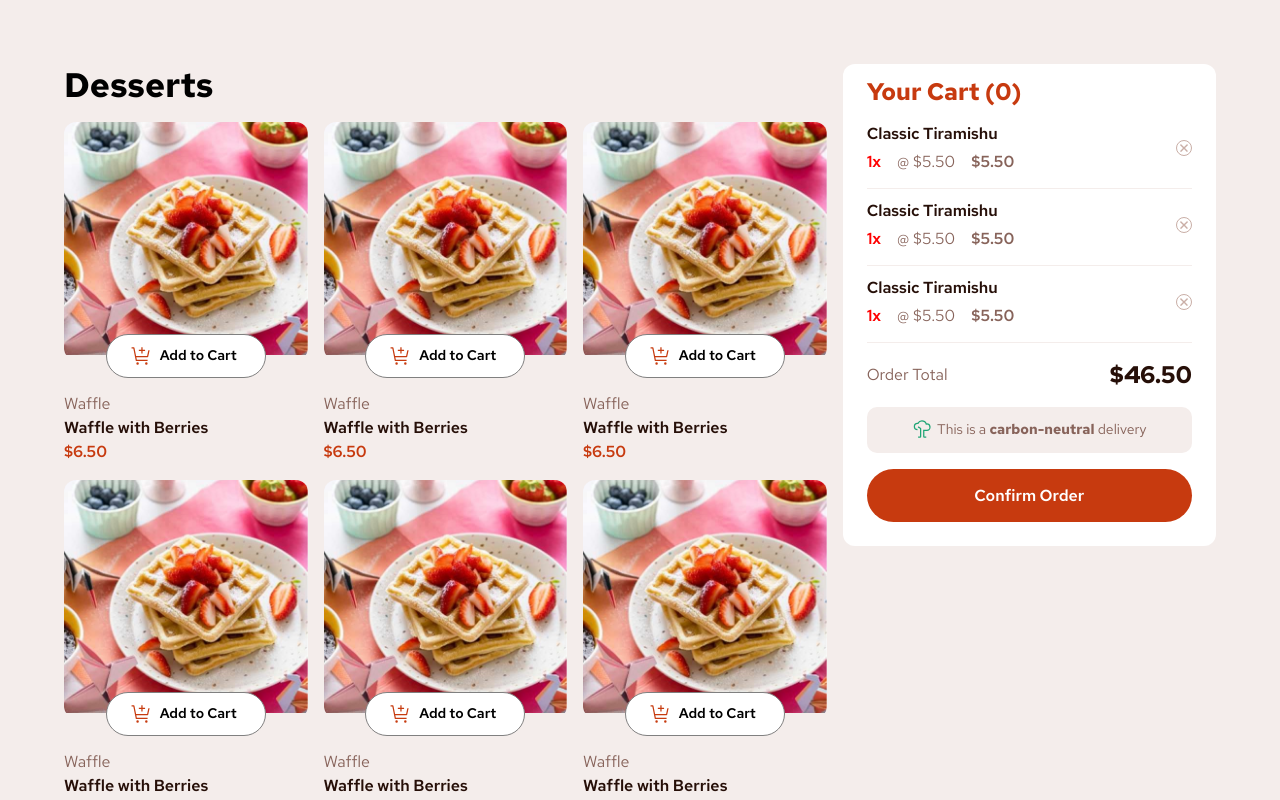
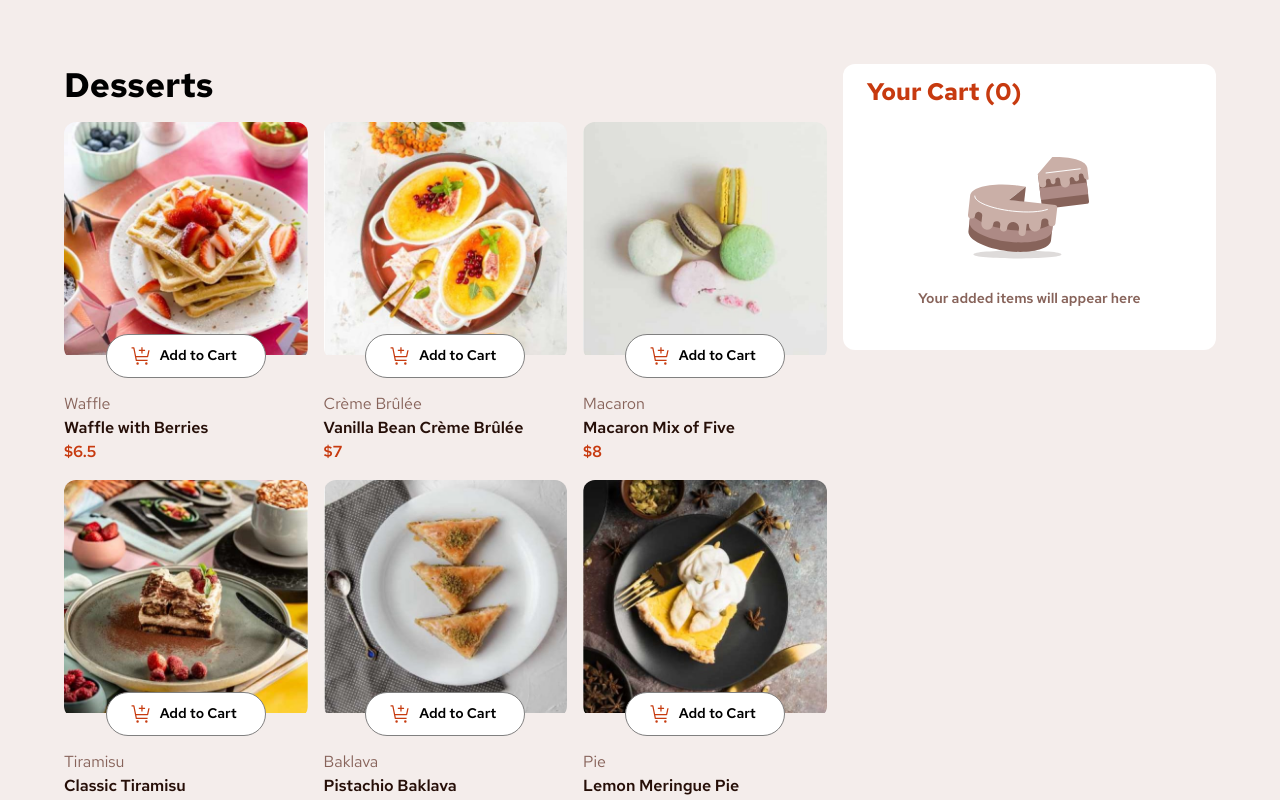
Before and after one commit to Muhammad-Junaid23/Dessert-Cart, a React (Vite) app: page / in a window 1280 px wide. Shown: the top 800 px of the page. Built offline with nearby package versions, Linux system fonts and the light colour scheme.

Commit message:
added state management to cart and modal

```diff
--- a/src/components/Card.jsx
+++ b/src/components/Card.jsx
@@ -1,24 +1,25 @@
 import { Box, Stack, Typography } from '@mui/material';
 import { useState } from 'react';
 
-const Card = () => {
+const Card = ({ item, handleDecrement, handleIncrement }) => {
   let [addToCart, setAddToCart] = useState(true);
-  let [value, setValue] = useState(1);
 
-  const Increment = () => setValue(value++); // increment value by 1
-
-  const Decrement = () => {
-    if (value >= 1) {
-      setValue(value--);
+  const togglerBtn = () => {
+    if (item.qty <= 1) {
+      setAddToCart(true);
     }
-    return setValue(value);
+    if (item.qty >= 1) {
+      setAddToCart(false);
+    }
   };
 
+  // console.log('IS ADD TO CARD: ', addToCart);
+  // console.log('CARD ITEM: ', item);
   return (
     <Stack alignItems='start' width='100%' height='auto'>
       <Box position='relative'>
         <Box width='100%' borderRadius={3} overflow='hidden'>
-          <img src='img/image-waffle-desktop.jpg' height='100%' width='100%' alt='dessert' />
+          <img src={item.image.desktop} height='100%' width='100%' alt='item-image' />
         </Box>
         {addToCart ? (
           <Stack
@@ -33,7 +34,15 @@ const Card = () => {
             bgcolor='white'
             width='160px'
             left={'50%'}
-            sx={{ transform: 'translateX(-50%)' }}
+            sx={{ transform: 'translateX(-50%)', cursor: 'pointer' }}
+            onClick={() => {
+              console.log('I GOT CLICK');
+              if (item.qty >= 1) {
+                setAddToCart((prev) => !prev);
+              }
+              // togglerBtn();
+              handleIncrement(item);
+            }}
           >
             <img src='img/icon-add-to-cart.svg' alt='bucket' />
             <Typography fontWeight={600} variant='subtitle2'>
@@ -55,35 +64,43 @@ const Card = () => {
             bgcolor='primary.main'
             width='160px'
             left={'50%'}
-            sx={{ transform: 'translateX(-50%)' }}
+            sx={{ transform: 'translateX(-50%)', cursor: 'pointer' }}
           >
             <img
               src='img/icon-decrement-quantity.svg'
-              alt='bucket'
+              alt='minus'
               style={{ border: '1px solid hsl(14, 25%, 72%)', padding: '6px 2px', borderRadius: '50%' }}
-              onClick={Decrement}
+              onClick={() => {
+                // togglerBtn();
+                if (item.qty <= 1) {
+                  setAddToCart((prev) => !prev);
+                }
+                handleDecrement(item);
+              }}
             />
             <Typography fontWeight={600} color='rose.100' variant='subtitle2'>
-              {value}
+              {item.qty}
             </Typography>
             <img
               src='img/icon-increment-quantity.svg'
-              alt='bucket'
+              alt='plus'
               style={{ border: '1px solid hsl(14, 25%, 72%)', padding: '2px 2px', borderRadius: '50%' }}
-              onClick={Increment}
+              onClick={() => {
+                handleIncrement(item);
+              }}
             />
           </Stack>
         )}
       </Box>
       <Box mt={4}>
         <Typography color='rose.500' fontWeight={500}>
-          Waffle
+          {item.category}
         </Typography>
         <Typography color='rose.900' fontWeight={600}>
-          Waffle with Berries
+          {item.name}
         </Typography>
         <Typography color='primary.main' fontWeight={600}>
-          $6.50
+          ${item.price}
         </Typography>
       </Box>
     </Stack>
--- a/src/components/Cart/Cart.jsx
+++ b/src/components/Cart/Cart.jsx
@@ -4,17 +4,19 @@ import CartItem from './CartItem';
 import OrderBtn from '../OrderBtn';
 import Modale from '../Modal/Modale';
 
-const Cart = () => {
-  const [cart, setCart] = useState(false);
+const Cart = ({ handleRemove, cart, clearCart }) => {
+  const total = cart.reduce((sum, item) => sum + item.price * item.qty, 0);
+
   const [open, setOpen] = useState(false);
   const handleOpen = () => setOpen(true);
   const handleClose = () => setOpen(false);
+
   return (
     <Box p={3} pt={1.5} bgcolor='white' width='100%' borderRadius={3}>
       <Typography variant='h5' color='primary' pb={0.5} fontWeight={900}>
         Your Cart (0)
       </Typography>
-      {cart ? (
+      {cart.length === 0 ? (
         <Stack pt={4} justifyContent='center' alignItems='center' direction='column'>
           <img src='/img/illustration-empty-cart.svg' alt='empty cart' />
           <Typography py={2} color='rose.500' variant='subtitle2' align='center' fontWeight={600}>
@@ -23,15 +25,16 @@ const Cart = () => {
         </Stack>
       ) : (
         <>
-          <CartItem />
-          <CartItem />
-          <CartItem />
+          {cart.map((item) => (
+            <CartItem item={item} handleRemove={handleRemove} />
+          ))}
+
           <Stack direction='row' my={2} justifyContent='space-between' alignItems='center'>
             <Typography color='rose.500' variant='subtitle1' align='center' fontWeight={100}>
               Order Total
             </Typography>
             <Typography color='rose.900' variant='h5' fontWeight={900}>
-              $46.50
+              ${total.toFixed(2)}
             </Typography>
           </Stack>
           <Stack direction='row' justifyContent='center' alignItems='start' px={2} my={2} borderRadius={2.5} py={1.5} bgcolor='rose.100'>
@@ -41,7 +44,7 @@ const Cart = () => {
             </Typography>
           </Stack>
           <OrderBtn text='Confirm Order' modal={true} handleOpen={handleOpen} bgcolor='primary.main' />
-          <Modale handleClose={handleClose} open={open} />
+          <Modale handleClose={handleClose} open={open} cart={cart} total={total} clearCart={clearCart} />
         </>
       )}
     </Box>
--- a/src/components/Cart/CartItem.jsx
+++ b/src/components/Cart/CartItem.jsx
@@ -1,19 +1,19 @@
 import { Box, Stack, Typography } from '@mui/material';
 
-const CartItem = ({ name, quantity, price }) => {
+const CartItem = ({ item, handleRemove }) => {
   return (
     <Stack direction='row' justifyContent='space-between' alignItems='center' py={1.5} pt={1} borderBottom='1px solid hsl(13, 31%, 94%)'>
       <Box>
         <Typography color='rose.900' variant='subtitle1' fontWeight={600}>
-          Classic Tiramishu
+          {item.name}
         </Typography>
         <Stack direction='row' spacing={2} justifyContent='start' alignItems='center' py={0.25}>
           <Typography color='red' fontWeight={600}>
-            1x
+            {item.qty}x
           </Typography>
-          <Typography color='rose.500'>@ $5.50</Typography>
+          <Typography color='rose.500'>@ ${item.price}</Typography>
           <Typography color='rose.500' fontWeight={600}>
-            $5.50
+            ${item.price * item.qty}
           </Typography>
         </Stack>
       </Box>
@@ -21,6 +21,7 @@ const CartItem = ({ name, quantity, price }) => {
         src='/img/icon-remove-item.svg'
         alt='remove'
         style={{ border: '1px solid hsl(14, 25%, 72%)', padding: '2px', borderRadius: '50%', cursor: 'pointer' }}
+        onClick={() => handleRemove(item)}
       />
     </Stack>
   );
--- a/src/components/Layout.jsx
+++ b/src/components/Layout.jsx
@@ -1,9 +1,45 @@
-import { Box, Typography } from '@mui/material';
-import Grid2 from '@mui/material/Grid2';
+import { useState } from 'react';
+import { Grid2, Box, Typography } from '@mui/material';
 import Cart from './Cart/Cart';
 import Card from './Card';
+import data from '../data.json';
 
 const Layout = () => {
+  const [Data, setData] = useState(data);
+  const [cart, setCart] = useState([]);
+
+  const handleIncrement = (val) => {
+    const exist = cart.find((x) => x.id === val.id);
+
+    if (exist) {
+      setCart(cart.map((x) => (x.id === val.id ? { ...exist, qty: exist.qty + 1 } : x)));
+      setData(Data.map((x) => (x.id === val.id ? { ...exist, qty: exist.qty + 1 } : x)));
+    } else {
+      setCart([...cart, { ...val, qty: 1 }]);
+      setData([...Data, { ...val, qty: 1 }]);
+    }
+  };
+
+  const handleDecrement = (val) => {
+    const exist = cart.find((x) => x.id === val.id);
+    if (exist.qty === 0) {
+      setCart(cart);
+      setData(Data);
+    } else {
+      setCart(cart.map((x) => (x.id === val.id ? { ...exist, qty: exist.qty - 1 } : x)));
+      setData(Data.map((x) => (x.id === val.id ? { ...exist, qty: exist.qty - 1 } : x)));
+    }
+  };
+
+  const handleRemove = (val) => {
+    setCart(cart.filter((x) => x.id !== val.id));
+  };
+
+  const clearCart = () => {
+    setCart([]);
+    setData(data);
+  };
+
   return (
     <Box sx={{ flexGrow: 1 }} mt={8}>
       <Grid2 container spacing={2}>
@@ -11,40 +47,17 @@ const Layout = () => {
           <Typography variant='h4' fontWeight={700} mb={'16px'}>
             Desserts
           </Typography>
-          <Grid2 container gap={2} spacing={2} direction={{ direction: { xs: 'column' } }}>
-            <Grid2 size={{ xs: 12, sm: 6, lg: 4 }}>
-              <Card />
-            </Grid2>
-            <Grid2 size={{ xs: 12, sm: 6, lg: 4 }}>
-              <Card />
-            </Grid2>
-            <Grid2 size={{ xs: 12, sm: 6, lg: 4 }}>
-              <Card />
-            </Grid2>
-
-            <Grid2 size={{ xs: 12, sm: 6, lg: 4 }}>
-              <Card />
-            </Grid2>
-            <Grid2 size={{ xs: 12, sm: 6, lg: 4 }}>
-              <Card />
-            </Grid2>
-            <Grid2 size={{ xs: 12, sm: 6, lg: 4 }}>
-              <Card />
-            </Grid2>
-
-            <Grid2 size={{ xs: 12, sm: 6, lg: 4 }}>
-              <Card />
-            </Grid2>
-            <Grid2 size={{ xs: 12, sm: 6, lg: 4 }}>
-              <Card />
-            </Grid2>
-            <Grid2 size={{ xs: 12, sm: 6, lg: 4 }}>
-              <Card />
-            </Grid2>
+          <Grid2 container gap={2} spacing={2} direction={{ direction: { xs: 'column' } }} mb={5}>
+            {/* Map through data.json and render cards */}
+            {Data.map((item, index) => (
+              <Grid2 key={index} size={{ xs: 12, sm: 6, lg: 4 }}>
+                <Card item={item} handleIncrement={handleIncrement} handleDecrement={handleDecrement} />
+              </Grid2>
+            ))}
           </Grid2>
         </Grid2>
         <Grid2 size={{ xs: 12, md: 4 }}>
-          <Cart />
+          <Cart cart={cart} handleRemove={handleRemove} clearCart={clearCart} />
         </Grid2>
       </Grid2>
     </Box>
--- a/src/components/Modal/ModalItem.jsx
+++ b/src/components/Modal/ModalItem.jsx
@@ -1,26 +1,27 @@
 import { Box, Stack, Typography } from '@mui/material';
 
-const ModalItem = () => {
+const ModalItem = ({ item }) => {
+  // const total = cart.reduce((sum, item) => sum + item.price * item.qty, 0);
   return (
     <Stack direction='row' justifyContent='space-between' alignItems='center' py={1} borderBottom='1px solid hsl(14, 20%, 84%)'>
       <Stack direction='row' spacing={2}>
         <Box height={50} width={50} borderRadius={1} overflow='hidden'>
-          <img src='/img/image-waffle-thumbnail.jpg' height='100%' width='100%' alt='modalimg' />
+          <img src={item.image.thumbnail} height='100%' width='100%' alt='modalimg' />
         </Box>
         <Box>
           <Typography color='rose.900' variant='subtitle2' fontWeight={600}>
-            Classic Tiramishu
+            {item.name}
           </Typography>
           <Stack direction='row' spacing={2} justifyContent='start' alignItems='center' py={0.5}>
             <Typography color='primary.main' fontWeight={600}>
-              1x
+              {item.qty}x
             </Typography>
-            <Typography color='rose.500'>@ $5.50</Typography>
+            <Typography color='rose.500'>@ ${item.price}</Typography>
           </Stack>
         </Box>
       </Stack>
       <Typography color='rose.900' fontWeight={600} variant='subtitle1'>
-        $5.50
+        ${item.price * item.qty}
       </Typography>
     </Stack>
   );
--- a/src/components/OrderBtn.jsx
+++ b/src/components/OrderBtn.jsx
@@ -1,6 +1,6 @@
 import { Stack } from '@mui/material';
 
-const OrderBtn = ({ text, bgcolor, modal, handleOpen }) => {
+const OrderBtn = ({ text, bgcolor, modal, handleOpen, handleCart, clearCart }) => {
   return (
     <Stack
       py={2}
@@ -9,9 +9,12 @@ const OrderBtn = ({ text, bgcolor, modal, handleOpen }) => {
       textAlign={'center'}
       fontWeight={600}
       bgcolor={bgcolor}
-      fullWidth
+      fullwidth
       sx={{ textTransform: 'capitalize', cursor: 'pointer' }}
-      onClick={modal && handleOpen}
+      onClick={() => {
+        modal && handleOpen();
+        handleCart && clearCart();
+      }}
     >
       {text}
     </Stack>
--- /dev/null
+++ b/src/data.json
@@ -0,0 +1,119 @@
+[
+  {
+    "image": {
+      "thumbnail": "/img/image-waffle-thumbnail.jpg",
+      "mobile": "/img/image-waffle-mobile.jpg",
+      "tablet": "/img/image-waffle-tablet.jpg",
+      "desktop": "/img/image-waffle-desktop.jpg"
+    },
+    "id": 1,
+    "name": "Waffle with Berries",
+    "category": "Waffle",
+    "price": 6.5,
+    "qty": 0
+  },
+  {
+    "image": {
+      "thumbnail": "/img/image-creme-brulee-thumbnail.jpg",
+      "mobile": "/img/image-creme-brulee-mobile.jpg",
+      "tablet": "/img/image-creme-brulee-tablet.jpg",
+      "desktop": "/img/image-creme-brulee-desktop.jpg"
+    },
+    "id": 2,
+    "name": "Vanilla Bean Crème Brûlée",
+    "category": "Crème Brûlée",
+    "price": 7.0,
+    "qty": 0
+  },
+  {
+    "image": {
+      "thumbnail": "/img/image-macaron-thumbnail.jpg",
+      "mobile": "/img/image-macaron-mobile.jpg",
+      "tablet": "/img/image-macaron-tablet.jpg",
+      "desktop": "/img/image-macaron-desktop.jpg"
+    },
+    "id": 3,
+    "name": "Macaron Mix of Five",
+    "category": "Macaron",
+    "price": 8.0,
+    "qty": 0
+  },
+  {
+    "image": {
+      "thumbnail": "/img/image-tiramisu-thumbnail.jpg",
+      "mobile": "/img/image-tiramisu-mobile.jpg",
+      "tablet": "/img/image-tiramisu-tablet.jpg",
+      "desktop": "/img/image-tiramisu-desktop.jpg"
+    },
+    "id": 4,
+    "name": "Classic Tiramisu",
+    "category": "Tiramisu",
+    "price": 5.5,
+    "qty": 0
+  },
+  {
+    "image": {
+      "thumbnail": "/img/image-baklava-thumbnail.jpg",
+      "mobile": "/img/image-baklava-mobile.jpg",
+      "tablet": "/img/image-baklava-tablet.jpg",
+      "desktop": "/img/image-baklava-desktop.jpg"
+    },
+    "id": 5,
+    "name": "Pistachio Baklava",
+    "category": "Baklava",
+    "price": 4.0,
+    "qty": 0
+  },
+  {
+    "image": {
+      "thumbnail": "/img/image-meringue-thumbnail.jpg",
+      "mobile": "/img/image-meringue-mobile.jpg",
+      "tablet": "/img/image-meringue-tablet.jpg",
+      "desktop": "/img/image-meringue-desktop.jpg"
+    },
+    "id": 6,
+    "name": "Lemon Meringue Pie",
+    "category": "Pie",
+    "price": 5.0,
+    "qty": 0
+  },
+  {
+    "image": {
+      "thumbnail": "/img/image-cake-thumbnail.jpg",
+      "mobile": "/img/image-cake-mobile.jpg",
+      "tablet": "/img/image-cake-tablet.jpg",
+      "desktop": "/img/image-cake-desktop.jpg"
+    },
+    "id": 7,
+    "name": "Red Velvet Cake",
+    "category": "Cake",
+    "price": 4.5,
+    "qty": 0
+  },
+  {
+    "image": {
+      "thumbnail": "/img/image-brownie-thumbnail.jpg",
+      "mobile": "/img/image-brownie-mobile.jpg",
+      "tablet": "/img/image-brownie-tablet.jpg",
+      "desktop": "/img/image-brownie-desktop.jpg"
+    },
+    "id": 8,
+    "name": "Salted Caramel Brownie",
+    "category": "Brownie",
+    "price": 4.5,
+    "qty": 0
+  },
+  {
+    "image": {
+      "thumbnail": "/img/image-panna-cotta-thumbnail.jpg",
+      "mobile": "/img/image-panna-cotta-mobile.jpg",
+      "tablet": "/img/image-panna-cotta-tablet.jpg",
+      "desktop": "/img/image-panna-cotta-desktop.jpg"
+    },
+    "id": 9,
+    "name": "Vanilla Panna Cotta",
+    "category": "Panna Cotta",
+    "price": 6.5,
+    "qty": 0
+  }
+]
```
Also changed, not shown: src/components/Modal/Modale.jsx (+6 -9 lines).
